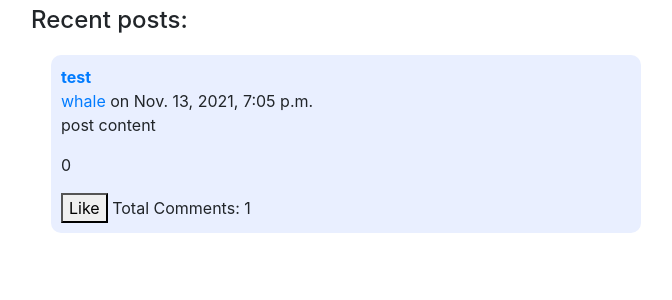
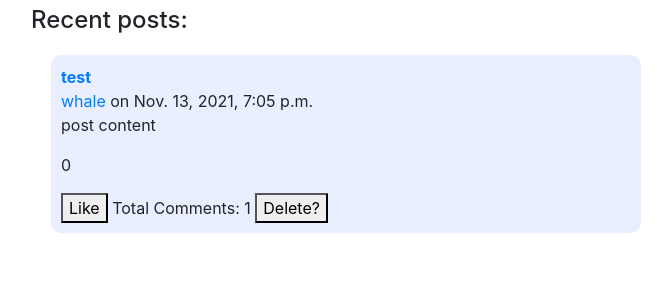
Before and after one commit to lxaw/django-health-app, a Django app: page /communities/index in a window 1280 px wide. Shown: the part 391-691 px from the top of the page, without its empty margins (19-691 px from the left). Run offline with Django 3.2, Linux system fonts and the light colour scheme; a user stored in the database is signed in; data comes from the database, SQL or seed files in the repository; both versions use the stored data as it was after the commit; some libraries are stand-ins or nearby versions.

Commit message:
post delete

```diff
--- a/communities/templates/communities/index.html
+++ b/communities/templates/communities/index.html
@@ -15,7 +15,7 @@ Welcome, <strong>{{user.username}}.</strong>
 {% for modelPost in listModelPosts %}
 
 
-	<div class = "div__communities-post">
+	<div id = "div__post${{modelPost.id}}" class = "div__communities-post">
 		<a href = "{% url 'communities:post_detail' modelPost.author.username modelPost.slug %}" class = "p__communities-post-title">
 			{{modelPost.title}}
 		</a>
@@ -32,6 +32,11 @@ Welcome, <strong>{{user.username}}.</strong>
 			<button  data-url = "{% url 'communities:like_post' modelPost.id %}" class = "btn__like-post" id = "btn__like-post${{modelPost.id}}">Like</button>
 		{% endif %}
 		Total Comments: {{modelPost.comments.count}}
+		{% if modelPost.author == user %}
+			<button class = "btn__delete-post" data-url = "{% url 'communities:delete_post' modelPost.id %}">
+				Delete?
+			</button>
+		{% endif %}
 	</div>
 {% endfor %}
 
@@ -40,16 +45,22 @@ Welcome, <strong>{{user.username}}.</strong>
 {% block javascript %}
 
 <script>
+	function delete_post(strUrl){
+		let strPostId = strUrl.split("\/").pop();
+		let divPost = document.getElementById('div__post$' + strPostId);
+		divPost.style.display = "none"
+
+		$.ajax({
+			url:strUrl,
+		})
+	}
+
+
 	function update_post(strUrl){
-		console.log(strUrl)
 		let strPostId = strUrl.split('\/').pop();
 		let btn = document.getElementById("btn__like-post$" + strPostId)
 		let pPostLikes = document.getElementById("p__post-likes$" + strPostId);
 		let intCurrrentLikeCount = parseInt(pPostLikes.innerText,10);
-
-		$.ajax({
-			url:strUrl,
-			success:function(){
 		if(btn.classList.contains("btn__like-post--active")){
 			// remove
 			// --
@@ -64,12 +75,24 @@ Welcome, <strong>{{user.username}}.</strong>
 		}
 		// update like count
 		pPostLikes.innerHTML = intCurrrentLikeCount;
-			}
+
+		$.ajax({
+			url:strUrl,
 		})
 	}
-	let arrbtns = document.getElementsByClassName("btn__like-post")
 
-	for(let btn of arrbtns){
+	// associating delete buttons with function
+	let arrbtnsDelete = document.getElementsByClassName("btn__delete-post");
+	for(let btn of arrbtnsDelete){
+		let strUrl = btn.getAttribute('data-url');
+		btn.addEventListener('click',()=>{
+			delete_post(strUrl);
+		})
+	}
+
+	// associating like buttons with function
+	let arrbtnsLike = document.getElementsByClassName("btn__like-post")
+	for(let btn of arrbtnsLike){
 		// get the id
 		let strUrl = btn.getAttribute("data-url");
 		btn.addEventListener("click",()=>{
--- a/communities/urls.py
+++ b/communities/urls.py
@@ -13,6 +13,7 @@ urlpatterns = [
 	path('posts/<str:username>/<slug:slug>/create_comment',communities_views.viewCreateComment,name="create_comment" ),
 	# ex: /communities/posts/username/slug-my-post-title/delete_comment/
 	path('posts/delete_comment/<int:comment_id>',communities_views.viewDeleteComment,name="delete_comment" ),
+	path('posts/delete_post/<int:post_id>',communities_views.viewDeletePost,name="delete_post"),
 	# ex: /communities/posts/username/slug-my-post-title/
 	path('posts/<str:username>/<slug:slug>',communities_views.viewPostDetail,name="post_detail"),
 	# ex: /communities/like/2/
--- a/communities/views.py
+++ b/communities/views.py
@@ -169,6 +169,17 @@ def viewCreateComment(request,username,slug):
 	return redirect(reverse("communities:post_detail",kwargs = {'username':modelPost.author.username,'slug':modelPost.slug}))
 
 @login_required
+def viewDeletePost(request,post_id):
+	modelPost = get_object_or_404(Post, id = post_id)
+	modelPostAuthor = modelPost.author
+
+	if request.user == modelPostAuthor:
+		messages.success(request, "Post successfully deleted.")
+		modelPost.delete()
+
+	return redirect('communities:index')
+
+@login_required
 def viewDeleteComment(request,comment_id):
 	modelComment = get_object_or_404(Comment,id = comment_id)
 	modelParentPost = modelComment.post
```
Also changed, not shown: db.sqlite3. Lines whose indentation alone changed are shown as unchanged.
